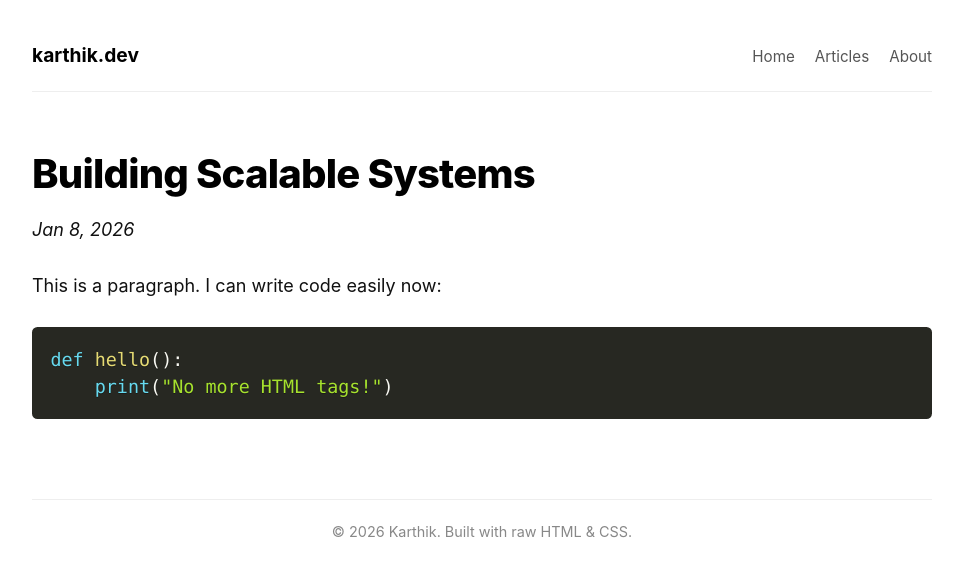
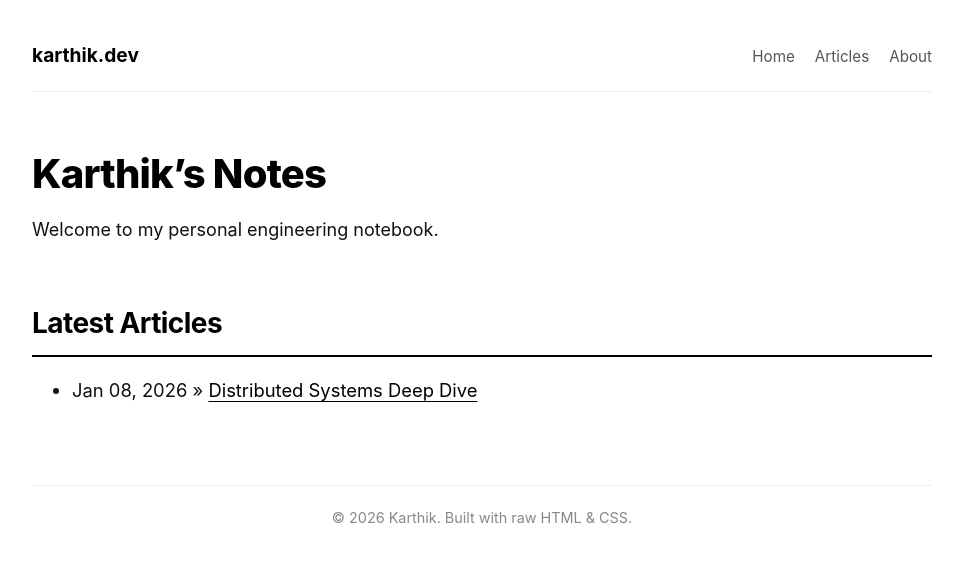
Before and after one commit to kart/karthik.dev, a Jekyll site: the page built from index.md, in a window 1280 px wide. Shown: the top 577 px of the page, without its empty margins (158-1121 px from the left). Built offline with Jekyll 4.4.1, drawn with Linux system fonts in a browser that asks for light colours; nearby versions of some CDN libraries.

Commit message:
Moving to posts structure

````diff
--- a/index.md
+++ b/index.md
@@ -1,14 +1,18 @@
 ---
 layout: default
-title: Distributed Systems Deep Dive
+title: Home
 ---
 
-# Building Scalable Systems
-*Jan 8, 2026*
+# Karthik's Notes
+Welcome to my personal engineering notebook.
 
-This is a paragraph. I can write code easily now:
-
-```python
-def hello():
-    print("No more HTML tags!")
-```
+## Latest Articles
+<ul>
+  {% for post in site.posts %}
+    <li>
+      <span>{{ post.date | date: "%b %d, %Y" }}</span>
+      &raquo;
+      <a href="{{ post.url }}">{{ post.title }}</a>
+    </li>
+  {% endfor %}
+</ul>
````
Also changed, not shown: _posts/2026-01-08-distributed-systems.md (added, +14 -0 lines), 1 other file.
